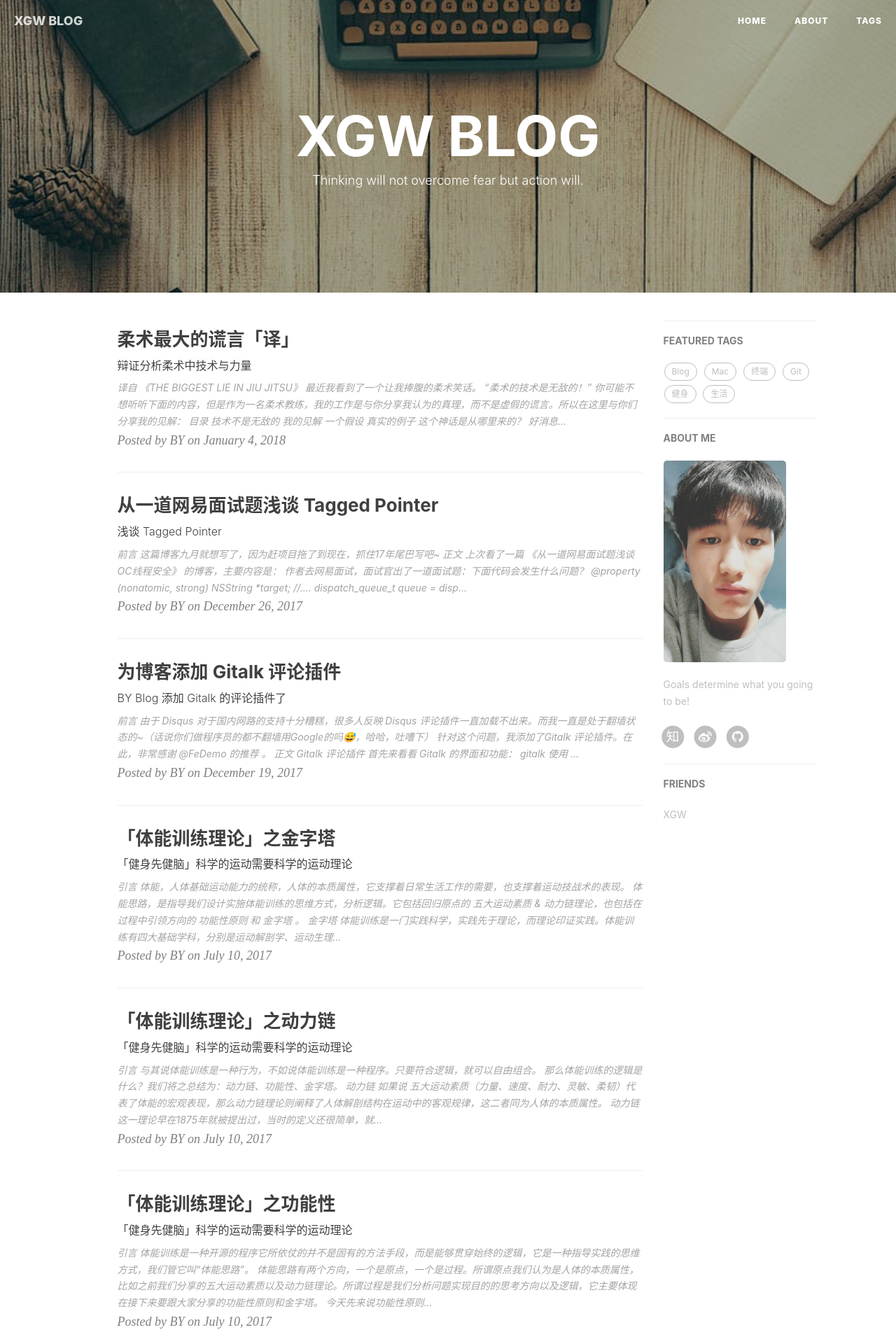
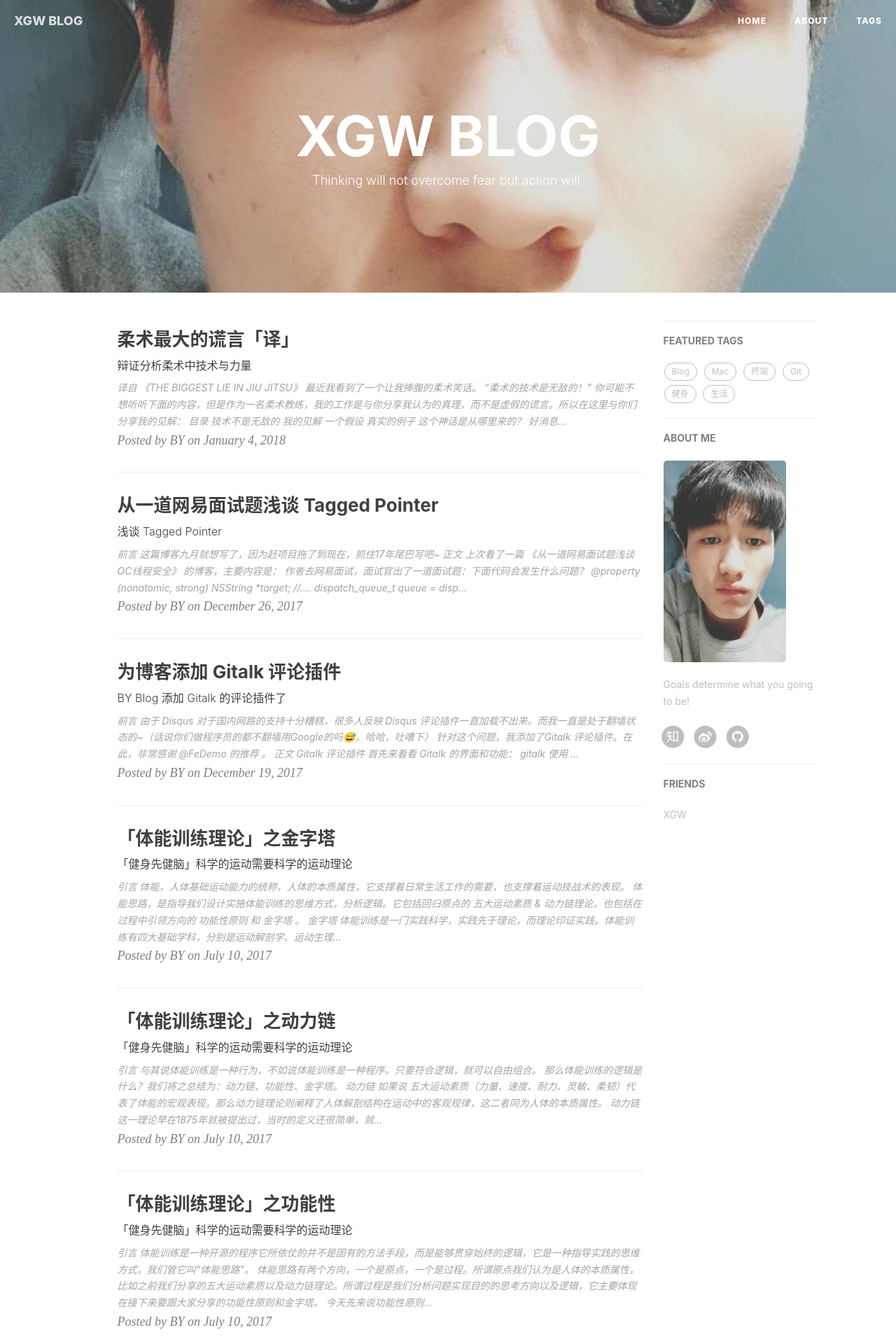
Before and after one commit to erasr/erasr-erasr.github.io, a Jekyll site: the page built from index.html, in a window 1280 px wide. Shown: the top 1920 px of the page at 70% size. Built offline with Jekyll 4.4.1, drawn with Linux system fonts in a browser that asks for light colours; nearby versions of some CDN libraries; the list of posts is cut into pages by our own code; comment, search, counter and statistics services are not loaded.

Commit message:
Update _config.yml

```diff
--- a/_config.yml
+++ b/_config.yml
@@ -1,7 +1,8 @@
 # Site settings
 title: XGW BLOG
 SEOTitle: 光伟的博客 | guangwei Blog
-header-img: img/post-bg-desk.jpg
+#header-img: img/post-bg-desk.jpg
+header-img: img/xgw.jpeg
 #email:
 description: "Living alone means being productive."
 keyword: "XGW, GW, XGW Blog, Java"
```
